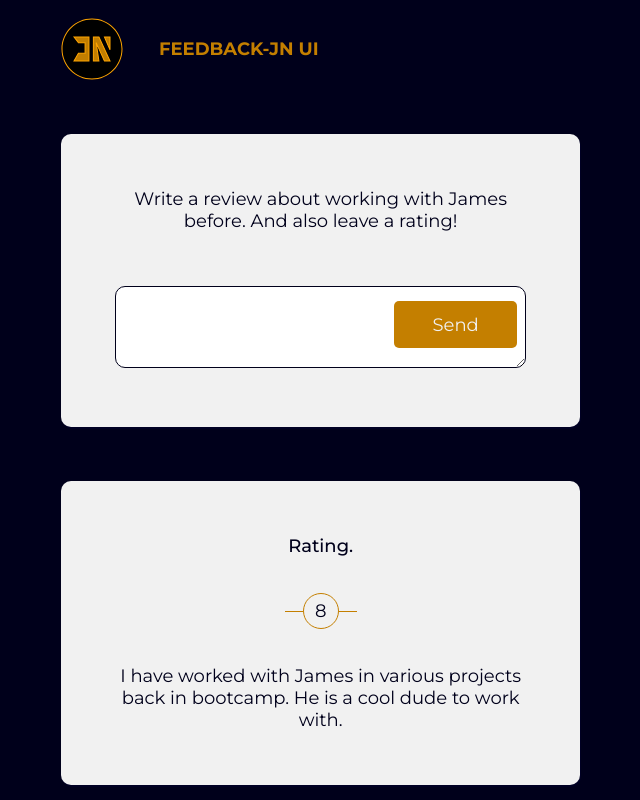
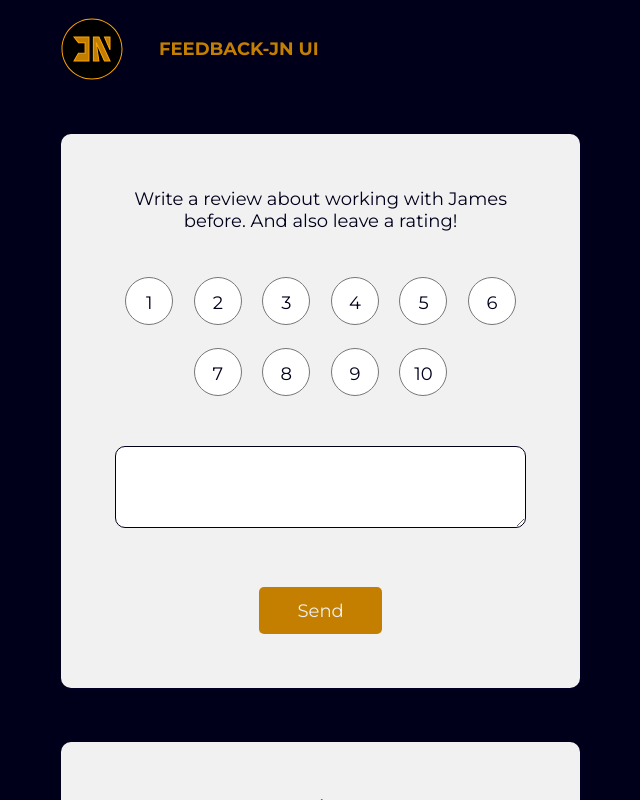
Before and after one commit to devjamesnjoroge/react-portfolio, a React (Create React App) app: page / in a window 1280 px wide. Shown: the top 800 px of the page, without its empty margins (2-642 px from the left). Built offline with nearby package versions, Linux system fonts and the light colour scheme.

Commit message:
ft: add rating radio buttons

```diff
--- a/src/Components/FeedbackForm.jsx
+++ b/src/Components/FeedbackForm.jsx
@@ -13,6 +13,48 @@ function FeedbackForm() {
             <label htmlFor="review">
                 Write a review about working with James before. And also leave a rating!
             </label>
+            <ul className="radio-btns">
+                <li>
+                    <label htmlFor="num1">1</label>
+                    <input type="radio" name="rating" id="num1" />
+                </li>
+                <li>
+                    <label htmlFor="num2">2</label>
+                    <input type="radio" name="rating" id="num2" />
+                </li>
+                <li>
+                    <label htmlFor="num3">3</label>
+                    <input type="radio" name="rating" id="num3" />
+                </li>
+                <li>
+                    <label htmlFor="num4">4</label>
+                    <input type="radio" name="rating" id="num4" />
+                </li>
+                <li>
+                    <label htmlFor="num5">5</label>
+                    <input type="radio" name="rating" id="num5" />
+                </li>
+                <li>
+                    <label htmlFor="num6">6</label>
+                    <input type="radio" name="rating" id="num6" />
+                </li>
+                <li>
+                    <label htmlFor="num7">7</label>
+                    <input type="radio" name="rating" id="num7" />
+                </li>
+                <li>
+                    <label htmlFor="num8">8</label>
+                    <input type="radio" name="rating" id="num8" />
+                </li>
+                <li>
+                    <label htmlFor="num9">9</label>
+                    <input type="radio" name="rating" id="num9" />
+                </li>
+                <li>
+                    <label htmlFor="num10">10</label>
+                    <input type="radio" name="rating" id="num10" />
+                </li>
+            </ul>
             <textarea className='review-input' type="text" name="review" id="review"></textarea>
             <Button onClick={handleSubmit}>
                 Send
--- a/src/index.scss
+++ b/src/index.scss
@@ -102,13 +102,13 @@ form{
 }
 
 .review-input{
-    margin-top: 3rem;
+    margin-top: 2.5rem;
     width: 100%;
     padding-top: 1rem;
     padding-bottom: 1rem;
     padding-left: .5rem;
-    padding-right: calc(30% + .1rem);
-    height: 70%;
+    padding-right: calc(.5rem);
+    height: 90%;
     border-radius: 10px;
     border: none;
     outline: none !important;
@@ -119,15 +119,50 @@ form{
     margin-top: 3rem;
     width: 30%;
     padding: .7rem .5rem;
-    position: absolute;
-    right: .5rem;
-    top: 39%;
     background-color: $secondary-color;
     color: $primary-color;
     border-radius: 5px;
     cursor: pointer;
     border: none;
     outline: none !important;
+}
+
+.radio-btns{
+    display: flex;
+    grid-template-rows: auto auto;
+    list-style: none;
+    flex-wrap: wrap;
+    align-items: center;
+    justify-content: center;
+    gap: 5%;
+    margin-top: 1.5rem;
+}
+
+li{
+    margin-top: 1rem;
+    position: relative;
+}
+
+li label{
+    position: absolute;
+    left: 50%;
+    top: 49%;
+    transform: translate(-50%, -50%);
+    cursor: pointer;
+}
+
+
+input[name='rating']{
+    height: 48px;
+    width: 48px;
+    border-radius: 50%;
+    cursor: pointer;
+}
+
+
+input[type='radio']:checked{
+    accent-color: $secondary-color;
+    border: none;
 }
 
 /* Large media screens */
@@ -154,9 +189,7 @@ form{
 
     /* Form */
 
-    .btn{
-        top: 32%;
-    }
+
 
 }
 
```
